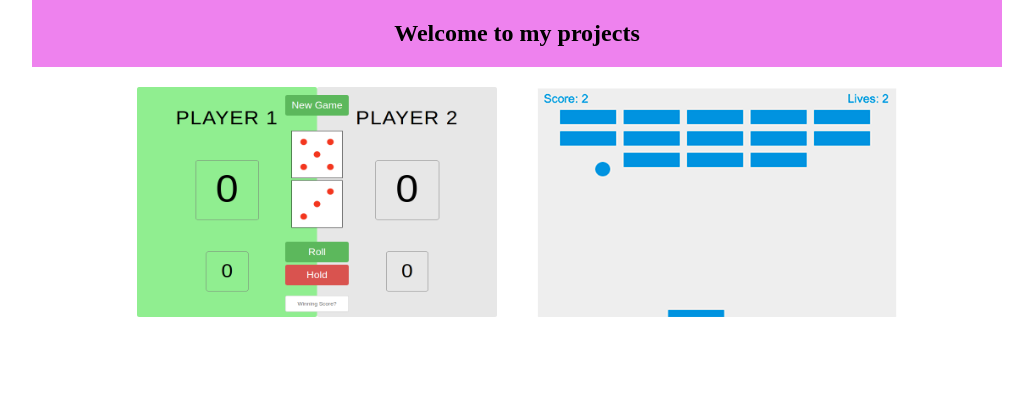
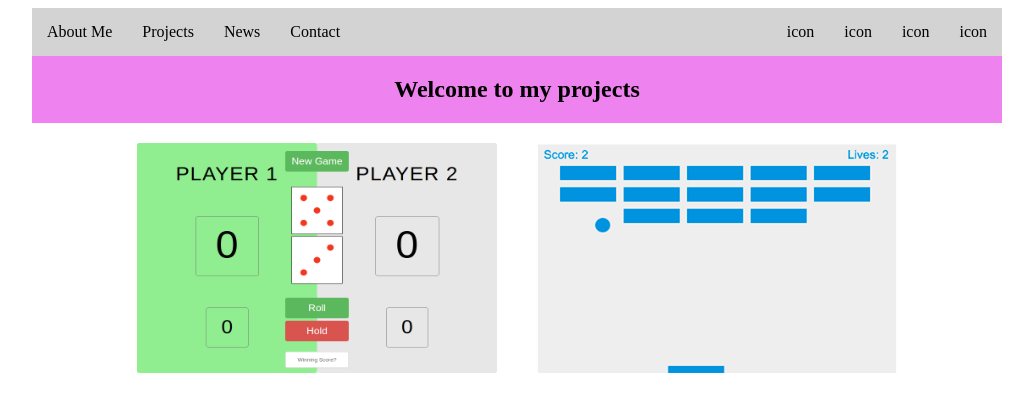
Before and after one commit to dkapper01/Portfolio, a plain HTML site: page projects.html in a window 1280 px wide. Shown: the whole page, without its empty margins (123-1156 px from the left). Drawn offline with Linux system fonts and the light colour scheme.

Commit message:
navbar work float left and right

```diff
--- a/projects.html
+++ b/projects.html
@@ -6,6 +6,21 @@
 </head>
 <body>
 	<div class="flex-container">
+		<ul class="navigation">
+			<div class="left">
+				<li><a href="index.html" class="">About Me</a></li>
+				<li><a href="projects.html" class="">Projects</a></li>
+				<li><a href="#" class="">News</a></li>
+				<li><a href="contact.html" class="">Contact</a></li>
+			</div>
+
+			<div class="right">
+				<li><a href="#" class="">icon</a></li>
+				<li><a href="#" class="">icon</a></li>
+				<li><a href="#" class="">icon</a></li>
+				<li><a href="#" class="">icon</a></li>
+			</div>
+		</ul>
 		<div class="intro">
 			<h2>Welcome to my projects</h2>
 		</div>
--- a/stylesheet/projects.css
+++ b/stylesheet/projects.css
@@ -1,3 +1,5 @@
+@import "compass/css3"
+
 body{
 	margin: 0px; padding: 0px;
 }
@@ -14,8 +16,36 @@ h2 {
 	flex-flow: row wrap;
 	justify-content: center;
 }
+/* navigation */
+.navigation, .left, .right {
+	background-color: lightgray;
+	display: flex;
+	list-style: none;
+	margin: 0;
+	padding: 0px;
+	width: 970px;
+}
+.left {
+	float: left;
+	justify-content: flex-start;
+
+}
+.right {
+	float: right;
+	justify-content: flex-end;
+}
+.navigation a {
+	display: block;
+	background-color: lightgray;
+	color: black;
+	padding: 15px;
+	text-decoration: none;
+}
+.navigation a:hover {
+	color: red;
+}
+/**/
 .intro {
-	/*height: 150px;*/
 	width: 970px;
 	padding: 20px;
 	text-align: center;
```
Also changed, not shown: index.html (+1 -1 lines).
